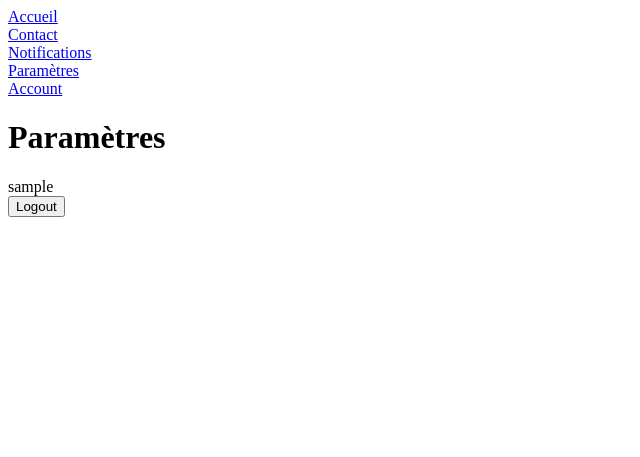
After one commit to AntoineGache/Discover-app, a Django app: page /parameters/ in a window 1280 px wide. The commit adds this page. Shown: the top 457 px of the page, without its empty margins (0-640 px from the left). Run offline with Django 4.2, Linux system fonts and the light colour scheme; the visitor is signed in with stand-in values (Sample User, id 1).

Commit message:
Start to create navbar and links

```diff
--- a/DjangoDiscoverApp/Accounts/urls.py
+++ b/DjangoDiscoverApp/Accounts/urls.py
@@ -1,6 +1,7 @@
 from django.urls import include, path
 from . import views
 
+app_name="Account"
 urlpatterns = [
-    path('accounts/', views.accounts, name='accounts'),
+    path('accounts/', views.accounts, name='account'),
 ]
--- a/DjangoDiscoverApp/Accounts/views.py
+++ b/DjangoDiscoverApp/Accounts/views.py
@@ -4,5 +4,4 @@ from django.http import HttpResponse
 # Create your views here.
 
 def accounts(request):
-    html = "<html><body>Accounts</body></html>"
-    return HttpResponse(html)
+    return render(request, 'userspace.html')
--- a/DjangoDiscoverApp/ConnexionSystem/routes/urls.py
+++ b/DjangoDiscoverApp/ConnexionSystem/routes/urls.py
@@ -1,6 +1,7 @@
 from django.urls import include, path
 from .login import *
 
+app_name="ConnexionSystem"
 urlpatterns = [
     path("login/", include(extra_patterns)),
 ]
--- a/DjangoDiscoverApp/ConnexionSystem/templates/register/register.html
+++ b/DjangoDiscoverApp/ConnexionSystem/templates/register/register.html
@@ -3,7 +3,7 @@
         <h2>Register</h2>
         <div class="row justify-content-center">
             <div class="card-body">
-                <form action="{% url 'register' %}" method="POST">
+                <form action="{% url 'ConnexionSystem:register' %}" method="POST">
                     {% csrf_token %}
                     <div class="form-group">
                         <label for="username">Username</label>
@@ -23,6 +23,7 @@
                     </div>
                     <br>
                     <input type="submit" value="Register" class="btn btn-success">
+                    <a href="{% url 'ConnexionSystem:signin' %}" class="navbar-brand">Cancel</a>
                 </form>
             </div>
         </div>
--- a/DjangoDiscoverApp/ConnexionSystem/templates/signin/signin.html
+++ b/DjangoDiscoverApp/ConnexionSystem/templates/signin/signin.html
@@ -14,7 +14,7 @@
                 </div>
                 <br>
                 <input type="submit" value="Login" class="btn btn-primary">
-                <a href="{% url 'register' %}" class="navbar-brand">Register</a>
+                <a href="{% url 'ConnexionSystem:register' %}" class="navbar-brand">Register</a>
             </form>
         </div>
     </div>
--- a/DjangoDiscoverApp/Contacts/urls.py
+++ b/DjangoDiscoverApp/Contacts/urls.py
@@ -1,6 +1,7 @@
 from django.urls import include, path
 from . import views
 
+app_name="Contact"
 urlpatterns = [
-    path('contact/', views.contact, name='contact'),
+    path('contactpage/', views.contact, name='contactPage'),
 ]
--- a/DjangoDiscoverApp/Contacts/views.py
+++ b/DjangoDiscoverApp/Contacts/views.py
@@ -4,5 +4,4 @@ from django.http import HttpResponse
 # Create your views here.
 
 def contact(request):
-    html = "<html><body>Contact</body></html>"
-    return HttpResponse(html)
+    return render(request, 'contact.html')
--- a/DjangoDiscoverApp/ScrollMusic/urls.py
+++ b/DjangoDiscoverApp/ScrollMusic/urls.py
@@ -1,6 +1,7 @@
 from django.urls import include, path
 from . import views
 
+app_name='ScrollPage'
 urlpatterns = [
     path('scrollmusic/', views.scrollMusic, name='scrollmusic'),
 ]
--- a/DjangoDiscoverApp/ScrollMusic/views.py
+++ b/DjangoDiscoverApp/ScrollMusic/views.py
@@ -4,5 +4,4 @@ from django.http import HttpResponse
 # Create your views here.
 
 def scrollMusic(request):
-    html = "<html><body>Scroll Music</body></html>"
-    return HttpResponse(html)
+    return render(request, 'scrollpage.html')
--- /dev/null
+++ b/DjangoDiscoverApp/discoverApp/templates/components/navbar.html
@@ -0,0 +1,12 @@
+<div class="links">
+    <a href="{% url 'home' %}">Accueil</a>
+    <br />
+    <a href="{% url 'Contact:contactPage' %}">Contact</a>
+    <br />
+    <a href="{% url 'notifications' %}">Notifications</a>
+    <br />
+    <a href="{% url 'parameters' %}">Paramètres</a>
+    <div>
+        <a href="{% url 'Account:account' %}">Account</a>
+    </div>
+</div>
--- a/DjangoDiscoverApp/discoverApp/templates/pages/home.html
+++ b/DjangoDiscoverApp/discoverApp/templates/home.html
@@ -7,14 +7,22 @@
 
     <body>
         <div class="navbar">
+            {% include './components/navbar.html' %}
         </div>
         <div class="body-content">
             {% block content %} {% endblock %}
+        </div>
+        <div class="Followed">
+
+        </div>
+
+
+        <div class="body-content2">
             {% if user.is_authenticated %}
             <div>
                 {{ user.get_username }}
                 <br>
-                <form action="{% url 'logout' %}" id="logout" method="POST">
+                <form action="{% url 'ConnexionSystem:signout' %}" id="logout" method="POST">
                     {% csrf_token %}
                     <button type="submit">Logout</button>
                 </form>
--- /dev/null
+++ b/DjangoDiscoverApp/discoverApp/templates/pages/parameters.html
@@ -0,0 +1,7 @@
+{% extends "home.html" %}
+
+{% block title %} Parameters {% endblock %}
+
+{% block content %}
+    <h1>Paramètres</h1>
+{% endblock %}
--- a/DjangoDiscoverApp/discoverApp/urls.py
+++ b/DjangoDiscoverApp/discoverApp/urls.py
@@ -3,4 +3,6 @@ from . import views
 
 urlpatterns = [
     path('home/', views.home, name='home'),
+    path('parameters/', views.parameters, name='parameters'),
+    path('notifications/', views.notifications, name='notifications')
 ]
--- a/DjangoDiscoverApp/discoverApp/views.py
+++ b/DjangoDiscoverApp/discoverApp/views.py
@@ -1,8 +1,17 @@
 from django.http import HttpResponse
 from django.shortcuts import render
+from django.contrib.auth.decorators import login_required
 
 # Create your views here.
 
+@login_required(login_url="/login/signin/")
 def home(request):
-    html = "<html><body>Home</body></html>"
-    return HttpResponse(html)
+    return render(request, 'home.html')
+
+@login_required(login_url="/login/signin/")
+def parameters(request):
+    return render(request, 'pages/parameters.html')
+
+@login_required(login_url="/login/signin/")
+def notifications(request):
+    return render(request, 'pages/notifications.html')
```
Also changed, not shown: DjangoDiscoverApp/Accounts/templates/userspace.html (added, +7 -0 lines), DjangoDiscoverApp/ConnexionSystem/views.py (+6 -6 lines), DjangoDiscoverApp/Contacts/templates/contact.html (added, +7 -0 lines), DjangoDiscoverApp/discoverApp/templates/pages/notifications.html (added, +7 -0 lines), DjangoDiscoverApp/discoverApp/templates/components/navbar.css (added), README.md.
